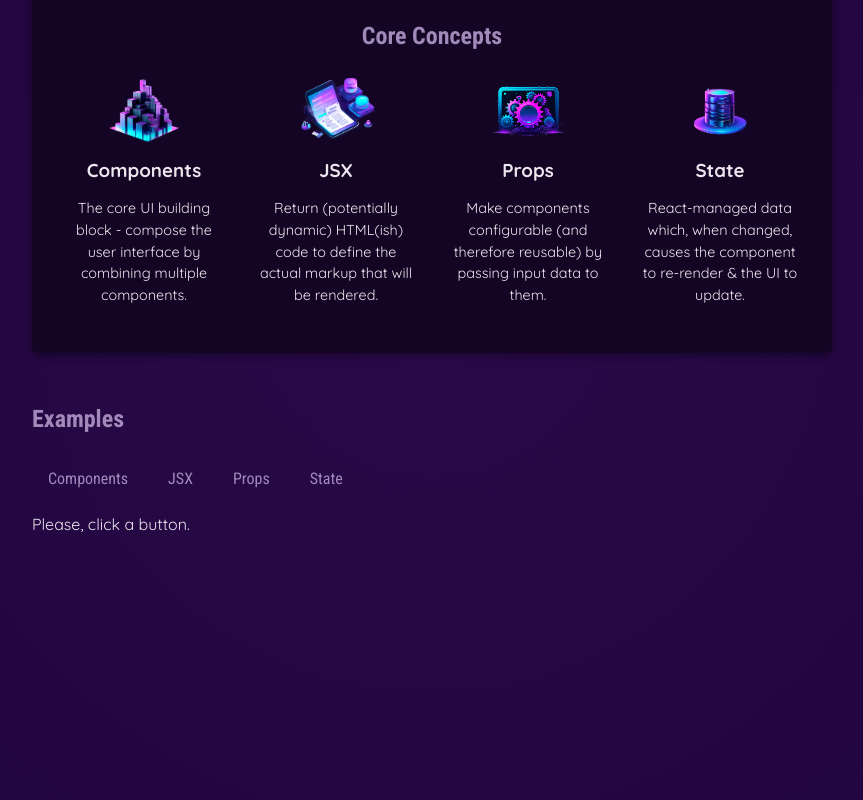
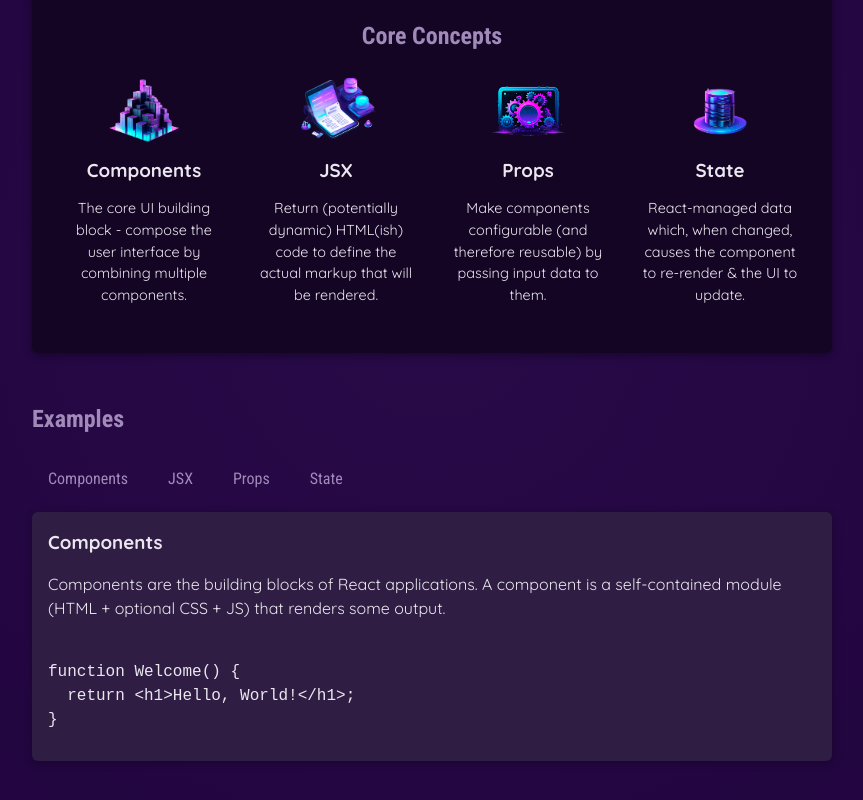
Before and after one commit to DakouriKobri/react-essentials, a React (Vite) app: page / in a window 1280 px wide. Shown: the part 346-1146 px from the top of the page, without its empty margins (208-1071 px from the left). Built offline with nearby package versions, Linux system fonts and the light colour scheme.

Commit message:
Derive & output data - derived state -  from state

```diff
--- a/src/App.jsx
+++ b/src/App.jsx
@@ -5,17 +5,18 @@
 import CoreConcept from './components/core-concept';
 import Header from './components/header';
 import TabButton from './components/tab-button';
-import { CORE_CONCEPTS } from './data';
+import { CORE_CONCEPTS, EXAMPLES } from './data';
 
 function App() {
-  const [selectedTopic, setSelectedTopic] = useState('Please, click a button.');
+  const [selectedTopic, setSelectedTopic] = useState('components');
+  const { code, description, title } = EXAMPLES[selectedTopic];
+
+  console.log('App rendered');
 
   function handleSelect(selectedButton) {
     setSelectedTopic(selectedButton);
     console.log(selectedTopic);
   }
-
-  console.log('App rendered');
 
   return (
     <div>
@@ -42,7 +43,13 @@
             <TabButton onSelect={() => handleSelect('state')}>State</TabButton>
           </menu>
 
-          {selectedTopic}
+          <div id="tab-content">
+            <h3>{title}</h3>
+            <p>{description}</p>
+            <pre>
+              <code>{code}</code>
+            </pre>
+          </div>
         </section>
       </main>
     </div>
--- a/src/data.js
+++ b/src/data.js
@@ -30,3 +30,54 @@
       'React-managed data which, when changed, causes the component to re-render & the UI to update.',
   },
 ];
+
+export const EXAMPLES = {
+  components: {
+    title: 'Components',
+    description:
+      'Components are the building blocks of React applications. A component is a self-contained module (HTML + optional CSS + JS) that renders some output.',
+    code: `
+function Welcome() {
+  return <h1>Hello, World!</h1>;
+}`,
+  },
+  jsx: {
+    title: 'JSX',
+    description:
+      'JSX is a syntax extension to JavaScript. It is similar to a template language, but it has full power of JavaScript (e.g., it may output dynamic content).',
+    code: `
+<div>
+  <h1>Welcome {userName}</h1>
+  <p>Time to learn React!</p>
+</div>`,
+  },
+  props: {
+    title: 'Props',
+    description:
+      'Components accept arbitrary inputs called props. They are like function arguments.',
+    code: `
+function Welcome(props) {
+  return <h1>Hello, {props.name}</h1>;
+}`,
+  },
+  state: {
+    title: 'State',
+    description:
+      'State allows React components to change their output over time in response to user actions, network responses, and anything else.',
+    code: `
+function Counter() {
+  const [isVisible, setIsVisible] = useState(false);
+
+  function handleClick() {
+    setIsVisible(true);
+  }
+
+  return (
+    <div>
+      <button onClick={handleClick}>Show Details</button>
+      {isVisible && <p>Amazing details!</p>}
+    </div>
+  );
+}`,
+  },
+};
```
